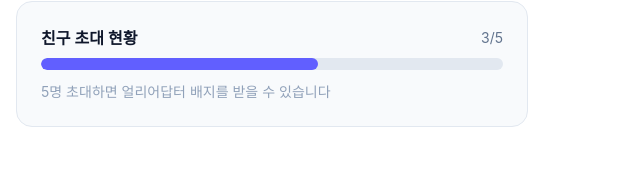
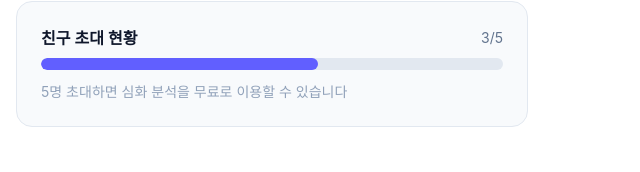
Before and after one commit to careerstyling-coder/worksider, a Next.js app in the folder workside/: page /demo/phase-2/t2-2-reserved in a window 1280 px wide. Shown: the part 500-672 px from the top of the page, without its empty margins (0-640 px from the left). Built offline with nearby package versions, Linux system fonts and the light colour scheme; a web font is replaced by a local one.

Commit message:
fix: 초대 리워드 → 5명 초대 시 심화 분석 무료 이용

```diff
--- a/workside/app/prelaunch/reserved/page.tsx
+++ b/workside/app/prelaunch/reserved/page.tsx
@@ -72,7 +72,7 @@ function ReservedPageContent() {
           <h2 className="text-slate-900 font-semibold mb-3">초대 리워드 안내</h2>
           <p className="text-slate-600 text-sm leading-relaxed">
             친구 <strong className="text-indigo-600">5명</strong>이 내 초대 링크로 가입하면<br />
-            <strong>얼리어답터 배지</strong>와 <strong>풀 진단 우선 접근</strong> 혜택을 드립니다.
+            <strong>심화 분석(유료)</strong>을 <strong className="text-indigo-600">무료</strong>로 이용할 수 있는 기회를 드립니다!
           </p>
         </div>
 
--- a/workside/components/prelaunch/InviteProgressBar.tsx
+++ b/workside/components/prelaunch/InviteProgressBar.tsx
@@ -33,7 +33,7 @@ export function InviteProgressBar({
         />
       </div>
       <p className="mt-3 text-slate-400 text-sm">
-        5명 초대하면 얼리어답터 배지를 받을 수 있습니다
+        5명 초대하면 심화 분석을 무료로 이용할 수 있습니다
       </p>
     </div>
   );
```
